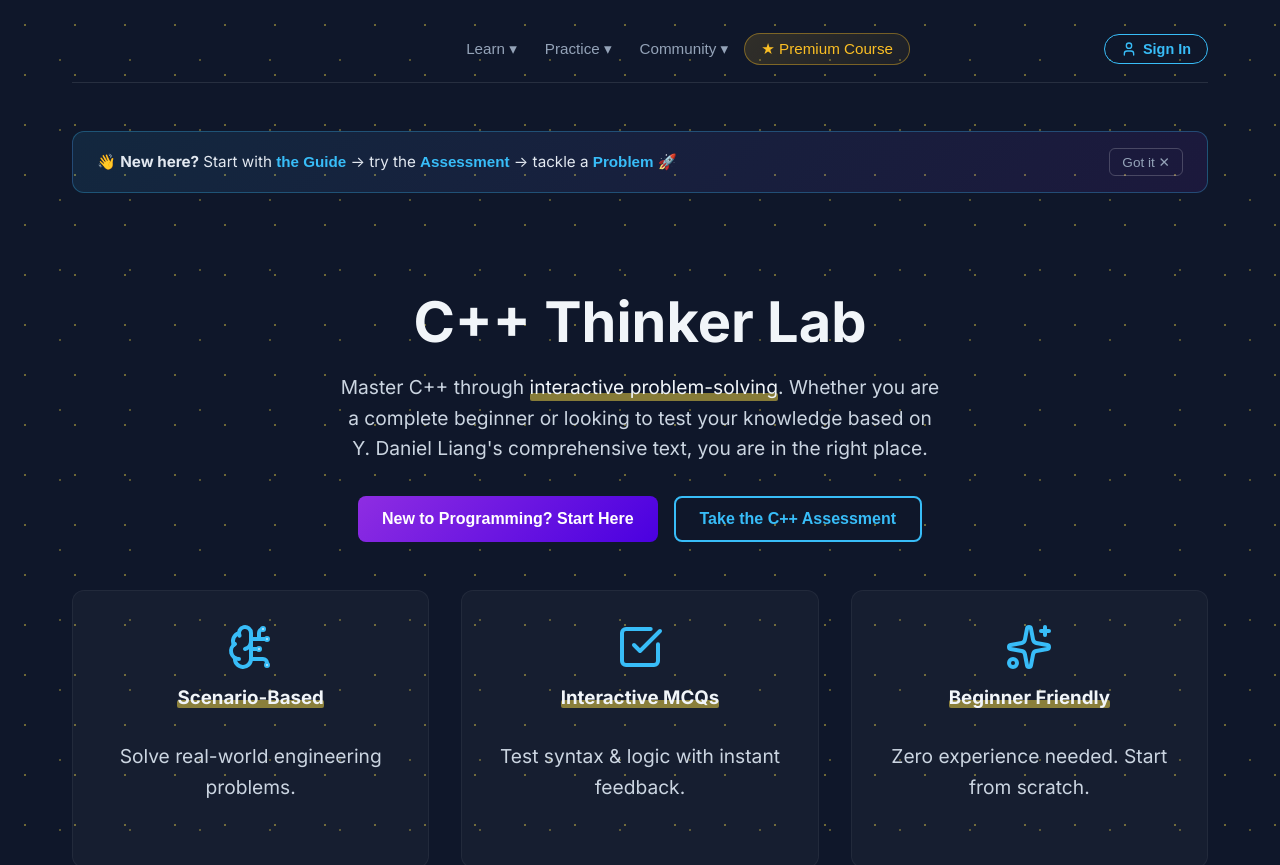
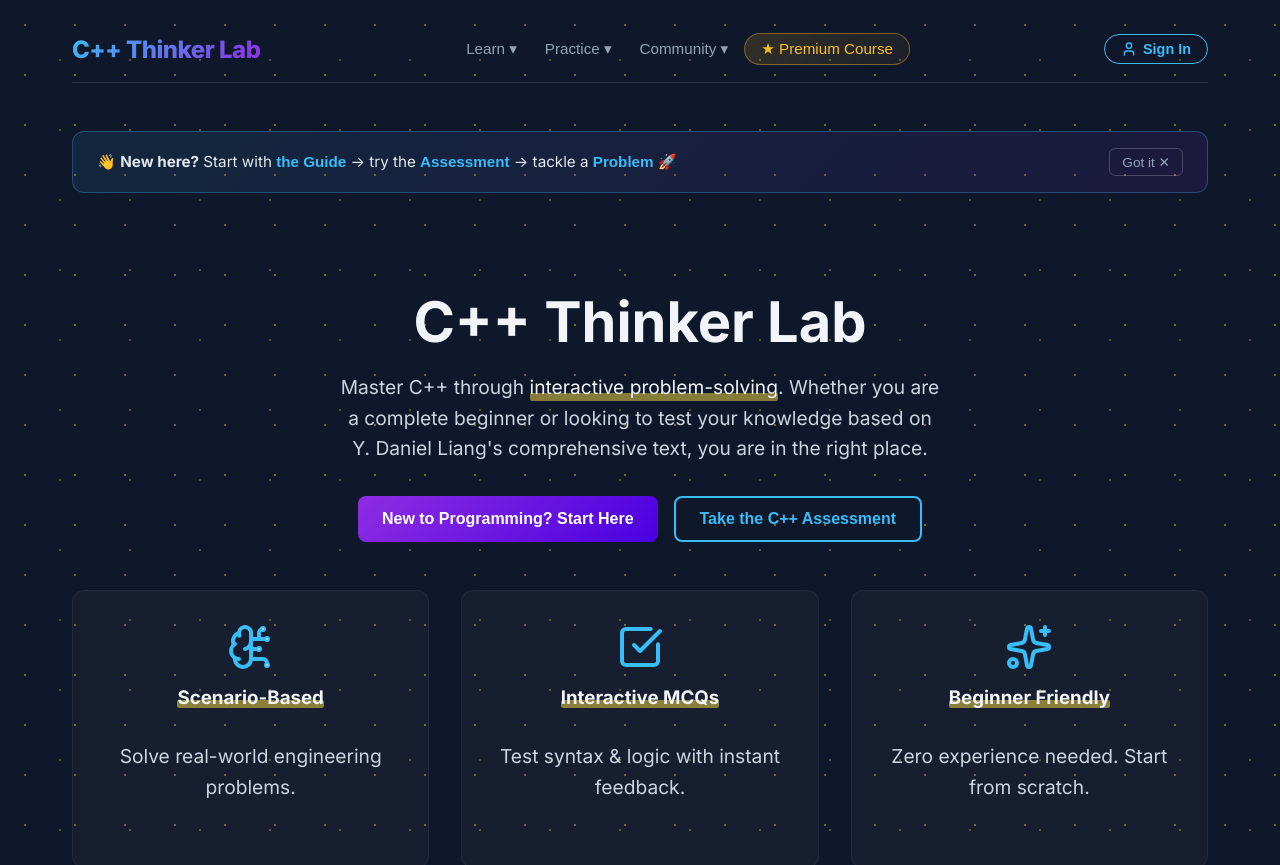
Before and after one commit to MH-1294/cpp-thinker-lab, a React (Vite) app: page / in a window 1280 px wide. Shown: the top 865 px of the page. Built offline with nearby package versions, Linux system fonts and the light colour scheme; no server answers.

Commit message:
fix: move text-gradient to inner span so logo gradient renders correctly on button element

```diff
--- a/src/App.jsx
+++ b/src/App.jsx
@@ -261,12 +261,12 @@ function App() {
       <nav className="nav-bar" aria-label="Main navigation">
         {/* Logo — button so keyboard users can focus it */}
         <button
-          className="logo text-gradient"
+          className="logo"
           style={{ background: 'none', border: 'none', cursor: 'pointer', padding: 0 }}
           onClick={() => setCurrentView('home')}
           aria-label="C++ Thinker Lab — go to home"
         >
-          C++ Thinker Lab
+          <span className="text-gradient">C++ Thinker Lab</span>
         </button>
 
         {/* Desktop nav */}
```
